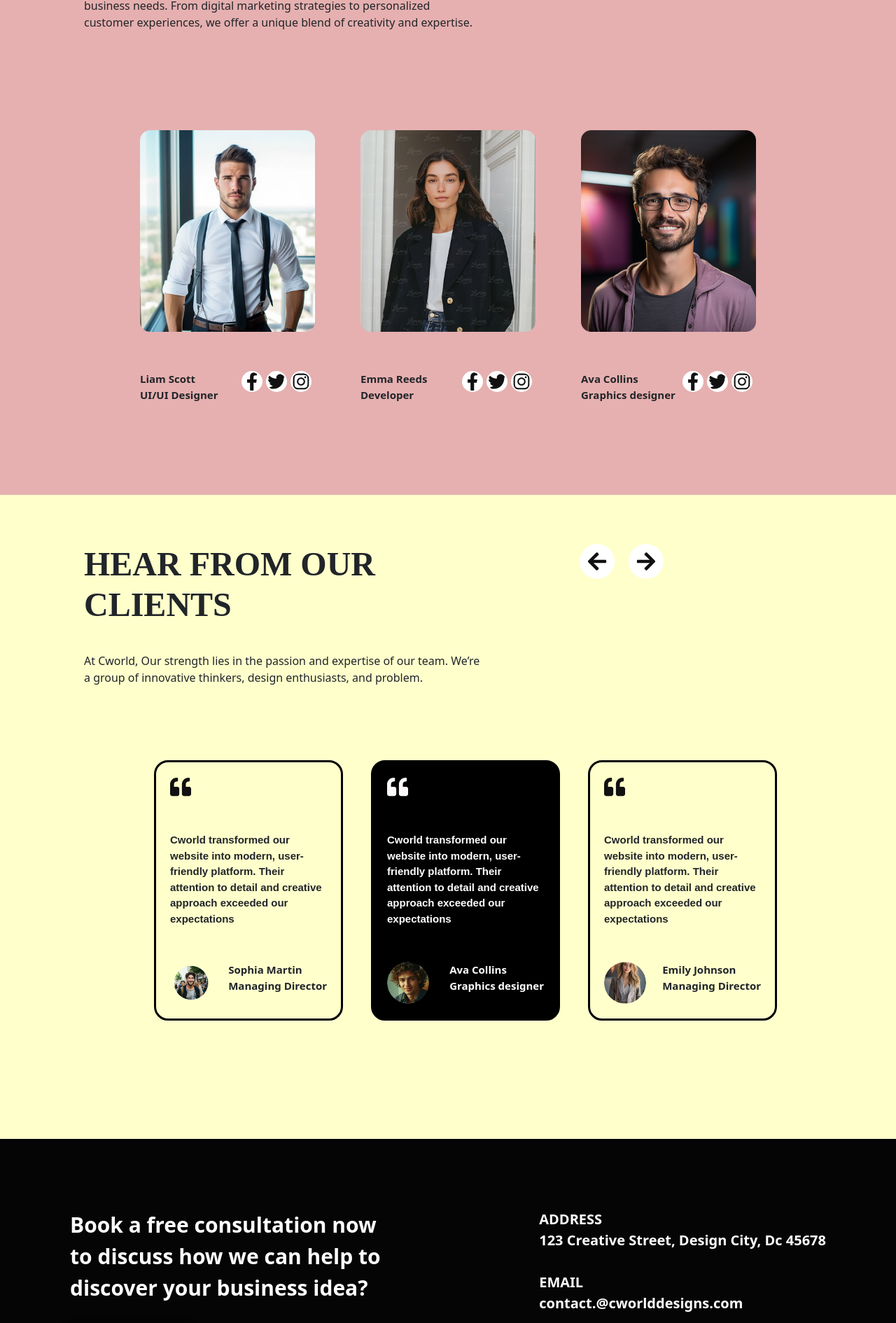
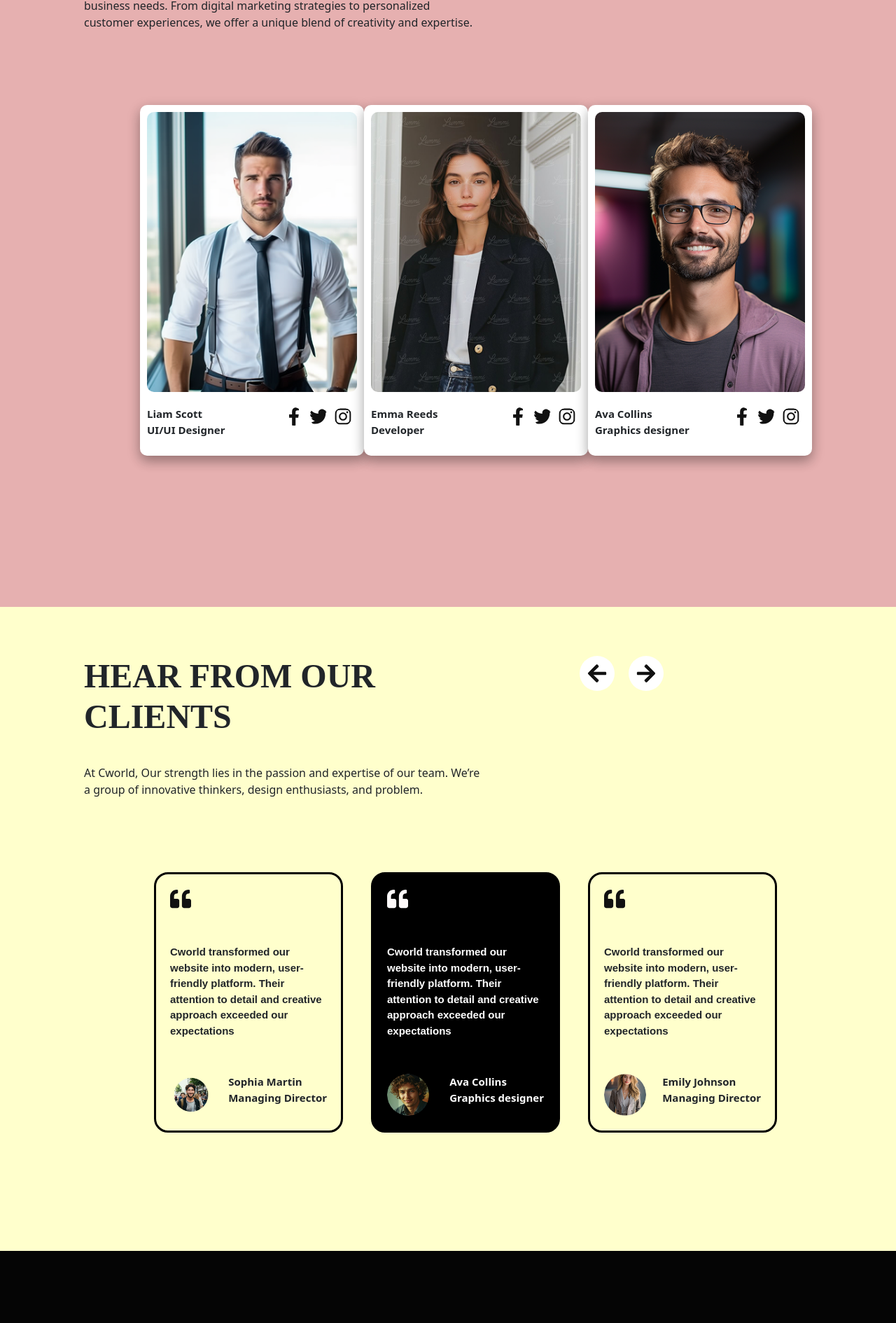
Before and after one commit to BeLaughter/Cworld, a React (Vite) app: page / in a window 1280 px wide. Shown: the part 3037-4927 px from the top of the page at 70% size. Built offline with nearby package versions, Linux system fonts and the light colour scheme.

Commit message:
Fixed image import issue

```diff
--- a/src/Components/Footer.css
+++ b/src/Components/Footer.css
@@ -3,6 +3,12 @@
 @media (max-width: 769px) {
   .footer {
     padding: 30px;
+  }
+  .p-foot {
+    font-size: 20px;
+    font-weight: bold;
+    margin-bottom: 30px;
+    padding-right: 50px;
   }
 }
 
@@ -13,6 +19,12 @@
     padding: 100px;
     height: 90vh;
   }
+  .p-foot {
+    font-size: 25px;
+    font-weight: bold;
+    margin-bottom: 30px;
+    padding-right: 700px;
+  }
 }
 
 /* stylings that doesnt affect screens only */
@@ -22,13 +34,9 @@
   color: white;
   background-blend-mode: overlay;
 }
-.p-foot {
-  font-size: 30px;
-  font-weight: bold;
-  margin-bottom: 30px;
-}
+
 .p-foot2 {
-  font-size: 20px;
+  font-size: 15px;
   font-weight: bold;
   margin-bottom: 30px;
 }
--- a/src/Components/Footer.jsx
+++ b/src/Components/Footer.jsx
@@ -7,8 +7,8 @@
       <div className="flex-container">
         <div className="flex-item">
           <p className="p-foot">
-            Book a free consultation now<br></br> to discuss how we can help to
-            <br></br> discover your business idea?
+            Book a free consultation now to discuss how we can help to discover
+            your business idea?
           </p>
           <a className="btn btn-warning btn-foot">Get Started Today</a>
         </div>
--- a/src/Components/Header.css
+++ b/src/Components/Header.css
@@ -2,7 +2,7 @@
 
 @media (max-width: 769px) {
   .div1 {
-    width: 260px;
+    width: 100%;
     height: 250px;
     padding-left: 30px;
     padding-right: 30px;
@@ -15,7 +15,7 @@
   }
   .div2 {
     background-color: yellow;
-    width: 200px;
+    width: 60%;
     height: 200px;
     /* margin: auto; */
     border-top-right-radius: 50px;
@@ -25,7 +25,7 @@
   }
   .img1 {
     position: relative;
-    width: 210px;
+    width: 88%;
     height: 200px;
     border-bottom-left-radius: 50px;
     object-fit: fix;
@@ -36,6 +36,8 @@
   }
   .one {
     margin-bottom: 10px;
+
+    margin-top: 20px;
   }
   .view {
     width: 150px;
--- a/src/Components/Header.jsx
+++ b/src/Components/Header.jsx
@@ -20,7 +20,7 @@
             Get Started
           </a>
           <div className="flex-container">
-            <div className="view">
+            <div className="view hiddenonmobile">
               <span>
                 4.234 <FaHeart className="iconsz" />
               </span>
@@ -28,7 +28,7 @@
                 Project View <br></br>Last Year
               </p>
             </div>
-            <div className="client">
+            <div className="client hiddenonmobile">
               <div className="yell">
                 <span>
                   5000 <FaPlus className="iconsz blk" />
--- a/src/Components/Mind.css
+++ b/src/Components/Mind.css
@@ -8,13 +8,19 @@
     padding: 10px;
     width: 100%;
     height: 500px;
+    box-shadow: 0 8px 16px 0 rgba(0, 0, 0, 0.2),
+      0 6px 20px 0 rgba(0, 0, 0, 0.19);
+    margin-top: 20px;
+    background-color: white;
+    border-radius: 10px;
   }
 
   .mind-img {
     width: 100%;
     height: 400px;
     margin-bottom: 15px;
-    object-fit: contain;
+    border-radius: 10px;
+    object-fit: cover;
   }
 }
 
@@ -24,21 +30,29 @@
   .mind {
     padding: 50px;
     padding-top: 0px !important;
-    height: 120vh;
+    height: 140vh;
   }
   .mpad {
     padding: 150px;
     padding-top: 0px !important;
   }
   .flex-item3 {
-    width: 250px;
-    height: 500px;
+    width: auto;
+    height: auto;
+    box-shadow: 0 8px 16px 0 rgba(0, 0, 0, 0.2),
+      0 6px 20px 0 rgba(0, 0, 0, 0.19);
+    margin-top: 20px;
+    background-color: white;
+    border-radius: 10px;
+    padding: 10px;
   }
 
   .mind-img {
-    width: 250px;
+    width: 300px;
     height: 400px;
-    object-fit: contain;
+    object-fit: cover;
+    border-radius: 10px;
+    margin-bottom: 20px;
   }
 }
 
```
